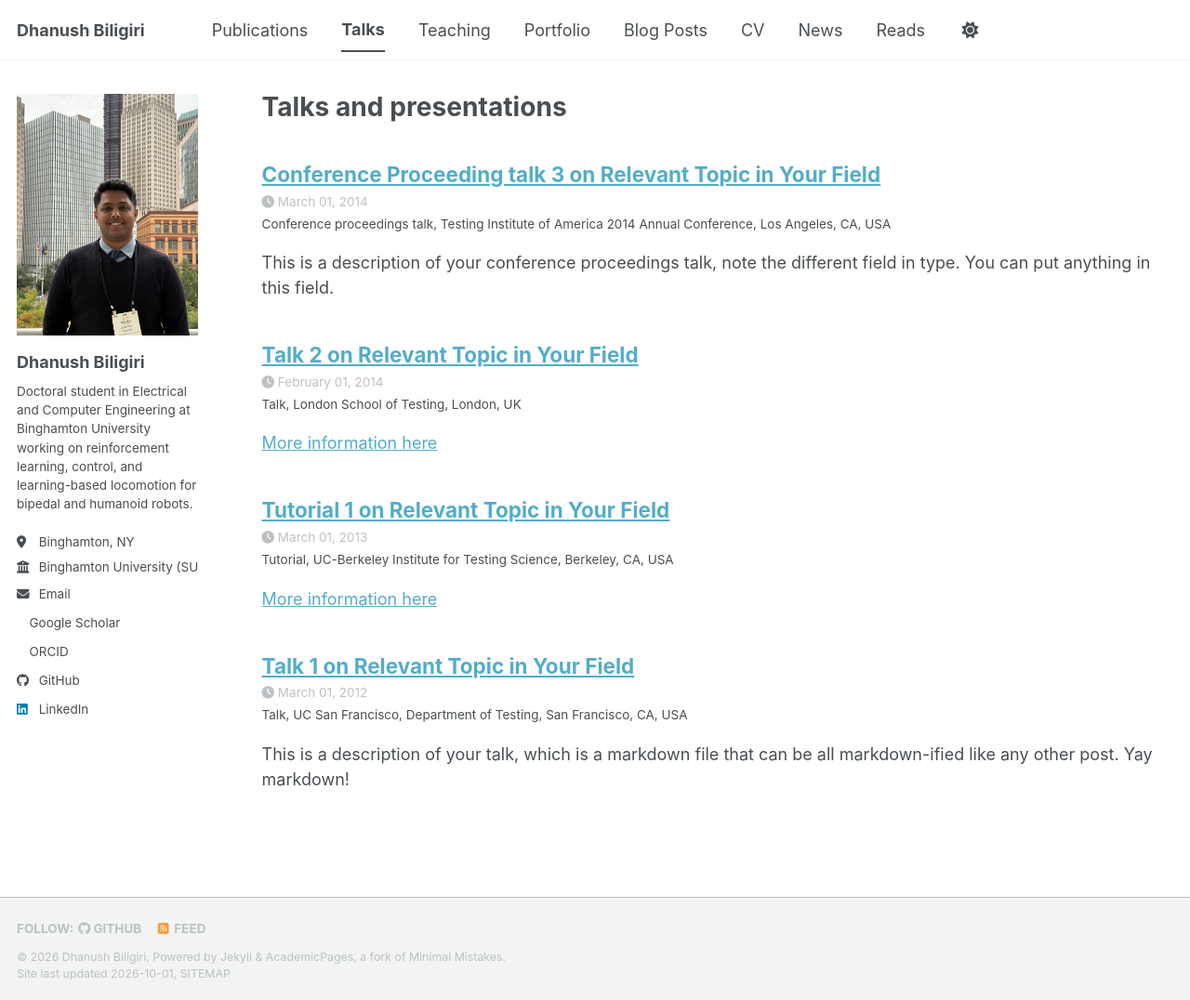
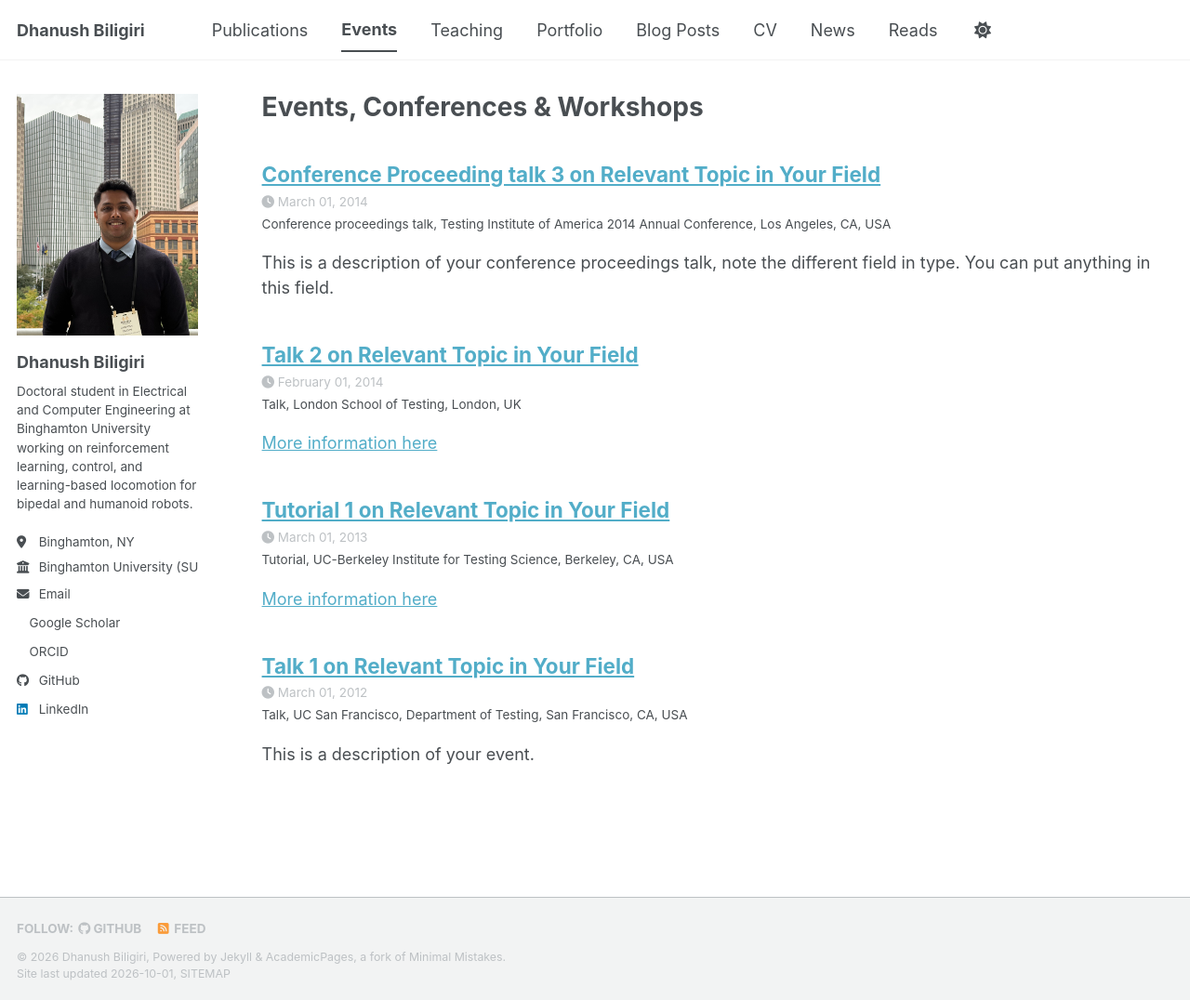
Before and after one commit to dhanushbiligiri/dhanushbiligiri.github.io, a Jekyll site: the page built from _pages/events.html, in a window 1280 px wide and 1076 px high. Shown: the whole window at 93% size. Built offline with Jekyll 4.4.1, drawn with Linux system fonts in a browser that asks for light colours; a style sheet for code colours, icons or effects is not loaded.

Commit message:
Updated and added events

```diff
--- a/_config.yml
+++ b/_config.yml
@@ -230,9 +230,9 @@ collections:
   portfolio:
     output: true
     permalink: /:collection/:path/
-  talks:
+  events:
     output: true
-    permalink: /:collection/:path/
+    permalink: /events/:title/
   news:
     output: true
     permalink: /news/:title/
@@ -289,12 +289,12 @@ defaults:
       author_profile: true
       share: true
       comment: true
-  # _talks
+  # _events
   - scope:
       path: ""
-      type: talks
+      type: events
     values:
-      layout: talk
+      layout: events
       author_profile: true
       share: true
   # _news
--- a/_data/navigation.yml
+++ b/_data/navigation.yml
@@ -11,8 +11,8 @@ main:
   - title: "Publications"
     url: /publications/
 
-  - title: "Talks"
-    url: /talks/
+  - title: "Events"
+    url: /events/
 
   - title: "Teaching"
     url: /teaching/
--- a/_layouts/talk.html
+++ b/_layouts/events.html
@@ -35,7 +35,7 @@ layout: default
         {% elsif page.date %}
           <p class="page__date"><strong><i class="fa fa-fw fa-calendar" aria-hidden="true"></i>Date:</strong> <time datetime="{{ page.date | date_to_xmlschema }}">{{ page.date | date: "%B %d, %Y" }}</time></p>
         {% endif %}
-        {% if page.talk_type %}<p>{{page.talk_type}} at {{ page.venue }},  {{page.location}} {% endif %}
+        {% if page.events_type %}<p>{{page.events_type}} at {{ page.venue }},  {{page.location}} {% endif %}
 
         </header>
       {% endunless %}
--- a/_pages/talks.html
+++ b/_pages/events.html
@@ -1,7 +1,7 @@
 ---
 layout: archive
-title: "Talks and presentations"
-permalink: /talks/
+title: "Events, Conferences & Workshops"
+permalink: /events/
 author_profile: true
 ---
 
@@ -11,6 +11,6 @@ author_profile: true
 
 {% endif %}
 
-{% for post in site.talks reversed %}
+{% for post in site.events reversed %}
   {% include archive-single-talk.html %}
 {% endfor %}
--- a/_talks/2012-03-01-talk-1.md
+++ /dev/null
@@ -1,11 +0,0 @@
----
-title: "Talk 1 on Relevant Topic in Your Field"
-collection: talks
-type: "Talk"
-permalink: /talks/2012-03-01-talk-1
-venue: "UC San Francisco, Department of Testing"
-date: 2012-03-01
-location: "San Francisco, CA, USA"
----
-
-This is a description of your talk, which is a markdown file that can be all markdown-ified like any other post. Yay markdown!
```
Also changed, not shown: _events/2012-03-01-event-1.md (added, +11 -0 lines), _events/2013-03-01-tutorial-1.md (renamed from _talks/2013-03-01-tutorial-1.md), _events/2014-02-01-event-2.md (renamed from _talks/2014-02-01-talk-2.md), _events/2014-03-01-event-3.md (renamed from _talks/2014-03-01-talk-3.md).
